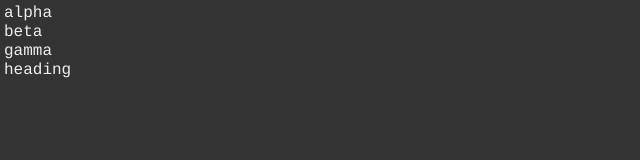
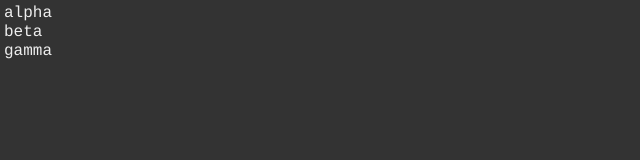
Before and after one commit to fibo/compass, a website: page index.html in a window 1280 px wide. Shown: the full height of the page, 0-640 px from the left. Drawn offline with Linux system fonts and the light colour scheme.

Commit message:
remove heading

```diff
--- a/index.html
+++ b/index.html
@@ -31,11 +31,6 @@
         <label for="gamma">gamma</label>
         <input id="gamma" type="text" readonly/>
       </div>
-
-      <div class="debug-value">
-        <label for="heading">heading</label>
-        <input id="heading" type="text" readonly/>
-      </div>
     </div>
 
     <script src="compass.js" defer></script>
```
